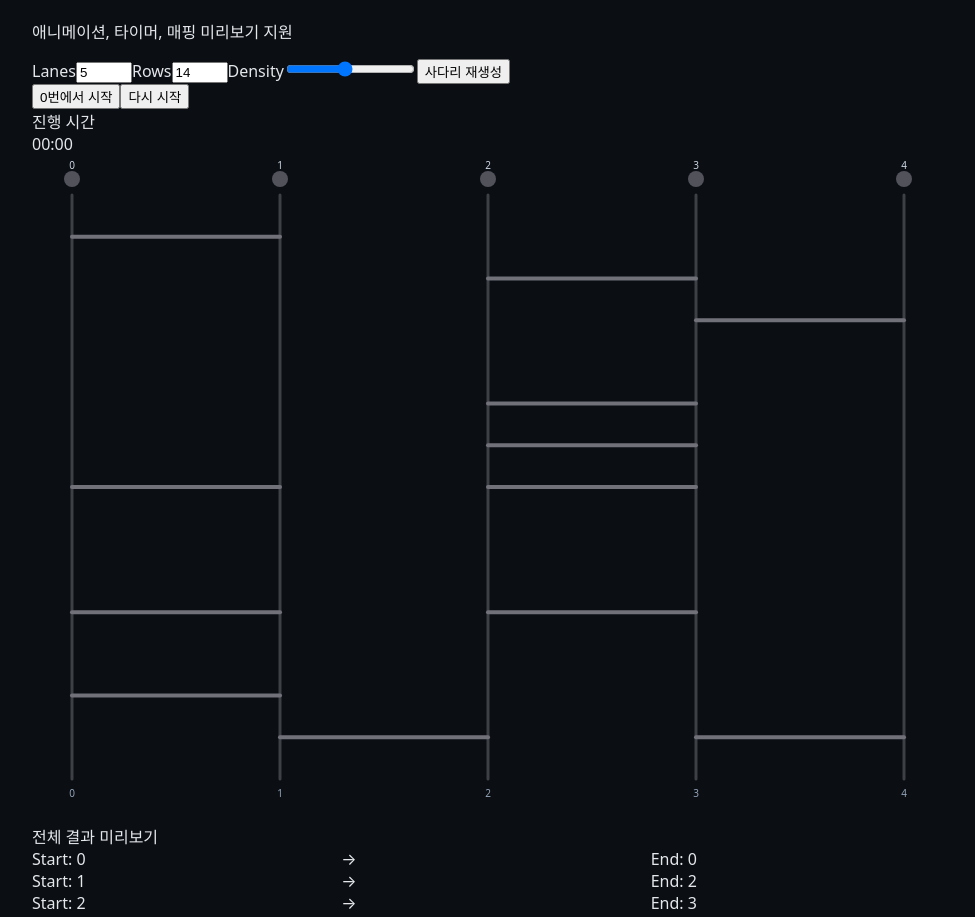
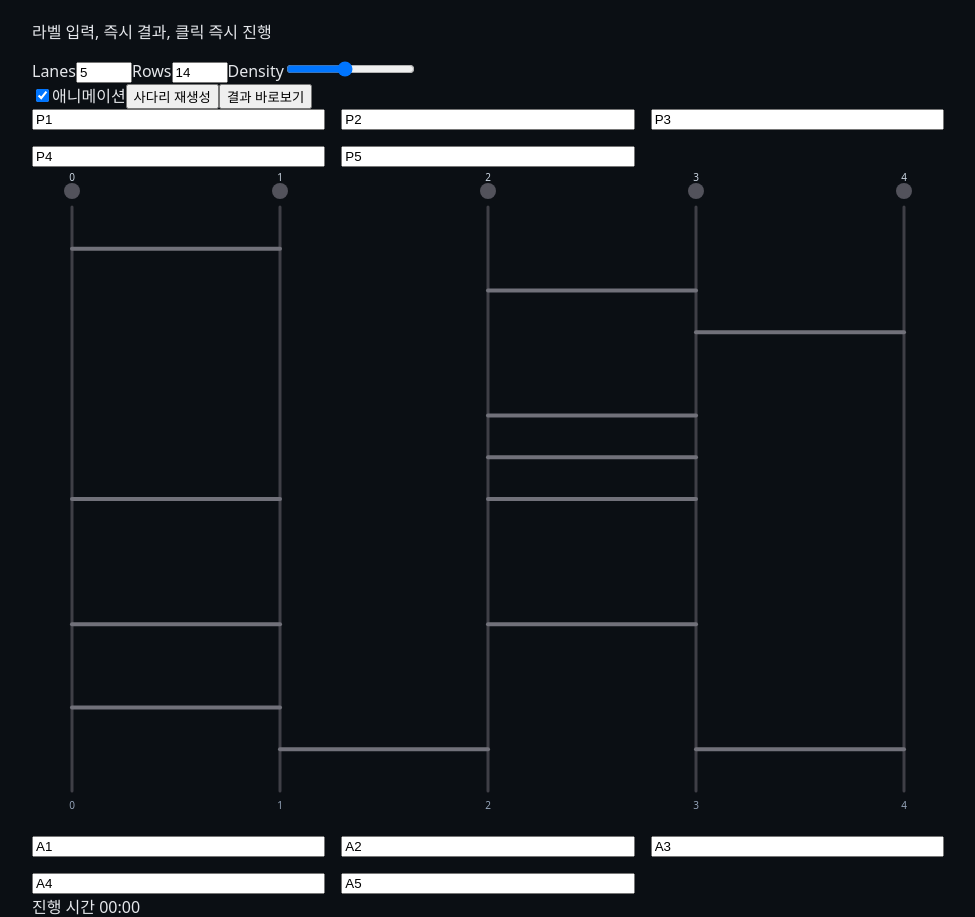
Before and after one commit to rudtn668/webgame-collection, a Next.js app: page /games/ladder in a window 1280 px wide. Shown: the part 200-1117 px from the top of the page, without its empty margins (152-1127 px from the left). Built offline with nearby package versions, Linux system fonts and the light colour scheme.

Commit message:
Update page.tsx

```diff
--- a/app/games/ladder/page.tsx
+++ b/app/games/ladder/page.tsx
@@ -3,10 +3,9 @@
 import React, { useEffect, useMemo, useRef, useState } from 'react'
 import Link from 'next/link'
 import { usePathname } from 'next/navigation'
-import { motion, AnimatePresence } from 'framer-motion'
 
 // =========================
-// 상단 네비 (파일 내 로컬 컴포넌트)
+// 상단 네비 (로컬 컴포넌트)
 // =========================
 function TopNav() {
   const pathname = usePathname()
@@ -30,7 +29,6 @@ function TopNav() {
             <span className="text-lg font-semibold tracking-tight text-white">Webgame Collection</span>
           </Link>
 
-          {/* Desktop */}
           <div className="hidden items-center gap-1 md:flex">
             {navItems.map((item) => {
               const active = pathname === item.href || (item.href !== '/' && pathname?.startsWith(item.href))
@@ -44,17 +42,13 @@ function TopNav() {
                 >
                   {item.label}
                   {active && (
-                    <motion.span
-                      layoutId="nav-underline"
-                      className="absolute inset-x-2 -bottom-1 h-0.5 rounded-full bg-gradient-to-r from-indigo-500 to-fuchsia-500"
-                    />
+                    <span className="absolute inset-x-2 -bottom-1 block h-0.5 rounded-full bg-gradient-to-r from-indigo-500 to-fuchsia-500" />
                   )}
                 </Link>
               )
             })}
           </div>
 
-          {/* Mobile button */}
           <button
             onClick={() => setOpen((v) => !v)}
             className="inline-flex h-10 w-10 items-center justify-center rounded-xl border border-neutral-700 text-neutral-100 md:hidden"
@@ -70,15 +64,8 @@ function TopNav() {
           </button>
         </div>
 
-        {/* Mobile menu */}
-        <AnimatePresence>
         {open && (
-            <motion.div
-              initial={{ height: 0, opacity: 0 }}
-              animate={{ height: 'auto', opacity: 1 }}
-              exit={{ height: 0, opacity: 0 }}
-              className="md:hidden"
-            >
+          <div className="md:hidden">
             <div className="border-t border-neutral-800/60 px-2 py-2">
               {navItems.map((item) => {
                 const active = pathname === item.href || (item.href !== '/' && pathname?.startsWith(item.href))
@@ -95,16 +82,15 @@ function TopNav() {
                 )
               })}
             </div>
-            </motion.div>
+          </div>
         )}
-        </AnimatePresence>
       </nav>
     </div>
   )
 }
 
 // =========================
-// 사다리 게임 (파일 내 로컬 컴포넌트)
+// 사다리 게임
 // =========================
 type Rung = { row: number; col: number }
 
@@ -115,21 +101,29 @@ function fmtTime(ms: number) {
   return `${mm}:${ss}`
 }
 
-function LadderGame() {
+export default function Page() {
+  // 기본 설정
   const [lanes, setLanes] = useState(5)
   const [rows, setRows] = useState(14)
   const [density, setDensity] = useState(0.28)
   const [rungs, setRungs] = useState<Rung[]>([])
 
+  // 라벨 입력 (start/end)
+  const [startLabels, setStartLabels] = useState<string[]>(() => Array.from({ length: lanes }, (_, i) => `P${i + 1}`))
+  const [endLabels, setEndLabels] = useState<string[]>(() => Array.from({ length: lanes }, (_, i) => `A${i + 1}`))
+
+  // 애니메이션/결과
+  const [animate, setAnimate] = useState(true) // false면 즉시 결과
+  const [elapsed, setElapsed] = useState(0)
+  const [isRunning, setIsRunning] = useState(false)
   const [startCol, setStartCol] = useState<number | null>(null)
-  const [isRunning, setIsRunning] = useState(false)
-  const [elapsed, setElapsed] = useState(0)
+  const [path, setPath] = useState<Array<[number, number]>>([])
+  const [showMapping, setShowMapping] = useState(false) // 결과 테이블 표시
 
+  // 반응형
   const containerRef = useRef<HTMLDivElement>(null)
   const [width, setWidth] = useState(720)
   const height = Math.max(420, Math.min(880, rows * 36 + 160))
-
-  // 반응형
   useEffect(() => {
     const el = containerRef.current
     if (!el) return
@@ -143,7 +137,12 @@ function LadderGame() {
     return () => ro.disconnect()
   }, [])
 
-  // 사다리 재생성
+  // 좌표계
+  const margin = 40
+  const colGap = (width - margin * 2) / (lanes - 1)
+  const rowGap = (height - margin * 2) / rows
+
+  // 사다리 생성
   const regenerate = React.useCallback(() => {
     const newRungs: Rung[] = []
     for (let r = 0; r < rows; r++) {
@@ -157,23 +156,37 @@ function LadderGame() {
       }
     }
     setRungs(newRungs)
+    // 요청: 재생성하면 길목(경로) 안 보이게
+    setPath([])
     setStartCol(null)
     setIsRunning(false)
     setElapsed(0)
-    setTracer(null)
-    setPath([])
+    setShowMapping(false)
   }, [rows, lanes, density])
 
+  // lanes 바뀌면 라벨 길이 맞추기
+  useEffect(() => {
+    setStartLabels((prev) => {
+      const next = [...prev]
+      next.length = lanes
+      for (let i = 0; i < lanes; i++) if (!next[i]) next[i] = `P${i + 1}`
+      return next
+    })
+    setEndLabels((prev) => {
+      const next = [...prev]
+      next.length = lanes
+      for (let i = 0; i < lanes; i++) if (!next[i]) next[i] = `A${i + 1}`
+      return next
+    })
+  }, [lanes])
+
+  // 초기/설정 변경 시 재생성
   useEffect(() => {
     regenerate()
     // eslint-disable-next-line react-hooks/exhaustive-deps
   }, [rows, lanes, density])
 
-  // 좌표계
-  const margin = 40
-  const colGap = (width - margin * 2) / (lanes - 1)
-  const rowGap = (height - margin * 2) / rows
-
+  // 유틸
   const hasRung = (row: number, col: number) => rungs.some((r) => r.row === row && r.col === col)
   const follow = (colStart: number) => {
     let col = colStart
@@ -183,24 +196,36 @@ function LadderGame() {
     }
     return col
   }
+  const mapping = useMemo(() => Array.from({ length: lanes }, (_, i) => ({ from: i, to: follow(i) })), [lanes, rows, rungs])
 
   // 애니메이션 상태
   const [tracer, setTracer] = useState<{
     x: number; y: number; col: number; row: number; mode: 'down' | 'horiz'; targetX: number; targetY: number
   } | null>(null)
-  const [path, setPath] = useState<Array<[number, number]>>([])
   const rafRef = useRef<number | null>(null)
   const startTimeRef = useRef<number | null>(null)
 
-  const startFrom = (col: number) => {
-    if (isRunning) return
+  const beginFrom = (col: number) => {
+    // 요청: 숫자 누르면 바로 진행 (버튼 없음)
+    setShowMapping(false)
+    setStartCol(col)
+    setElapsed(0)
+    setPath([])
+
+    if (!animate) {
+      // 즉시 결과 모드
+      setIsRunning(false)
+      setTracer(null)
+      // 선택 경로 없이 테이블만 보여줌
+      setShowMapping(true)
+      return
+    }
+
     const x0 = margin + col * colGap
     const y0 = margin
     setPath([[x0, y0]])
     setTracer({ x: x0, y: y0, col, row: 0, mode: 'down', targetX: x0, targetY: margin + rowGap })
-    setStartCol(col)
     setIsRunning(true)
-    setElapsed(0)
     startTimeRef.current = performance.now()
   }
 
@@ -235,7 +260,9 @@ function LadderGame() {
               } else {
                 row = row + 1
                 if (row > rows - 1) {
+                  // 끝
                   setIsRunning(false)
+                  setShowMapping(true) // 도착 후 결과 표시
                   return { x, y, col, row, mode, targetX, targetY }
                 }
                 mode = 'down'
@@ -252,6 +279,7 @@ function LadderGame() {
             row = row + 1
             if (row > rows - 1) {
               setIsRunning(false)
+              setShowMapping(true) // 도착 후 결과 표시
               return { x, y, col, row, mode, targetX, targetY }
             }
             targetY = margin + (row + 1) * rowGap
@@ -281,22 +309,30 @@ function LadderGame() {
     }
   }, [isRunning, tracer, rows, rowGap, colGap])
 
-  const reset = () => {
+  // 전체 결과 바로보기
+  const showAllResults = () => {
     setIsRunning(false)
-    setStartCol(null)
-    setElapsed(0)
     setTracer(null)
     setPath([])
+    setShowMapping(true)
   }
 
-  const mapping = useMemo(
-    () => Array.from({ length: lanes }, (_, i) => ({ from: i, to: follow(i) })),
-    [lanes, rows, rungs]
-  )
+  // 입력 핸들러
+  const updateStartLabel = (i: number, val: string) =>
+    setStartLabels((prev) => prev.map((v, idx) => (idx === i ? val : v)))
+  const updateEndLabel = (i: number, val: string) =>
+    setEndLabels((prev) => prev.map((v, idx) => (idx === i ? val : v)))
 
   return (
-    <div ref={containerRef} className="mx-auto mt-6 max-w-6xl px-4">
-      <div className="mb-4 flex flex-wrap items-center justify-between gap-3">
+    <main className="min-h-screen bg-neutral-950 text-white">
+      <TopNav />
+
+      <section className="mx-auto max-w-6xl px-4 py-6">
+        <h1 className="mb-2 text-2xl font-bold">사다리 타기</h1>
+        <p className="mb-4 text-neutral-300">라벨 입력, 즉시 결과, 클릭 즉시 진행</p>
+
+        {/* 컨트롤 바 */}
+        <div className="mb-4 flex flex-wrap items-center gap-3">
           <div className="flex items-center gap-2">
             <span className="text-sm text-neutral-300">Lanes</span>
             <input
@@ -316,56 +352,50 @@ function LadderGame() {
               onChange={(e) => setDensity(Number(e.target.value))}
               className="h-2 w-40 cursor-pointer"
             />
+          </div>
+
+          <div className="ml-auto flex items-center gap-3">
+            <label className="flex select-none items-center gap-2 text-sm text-neutral-300">
+              <input
+                type="checkbox"
+                checked={animate}
+                onChange={(e) => setAnimate(e.target.checked)}
+              />
+              애니메이션
+            </label>
+
             <button
               onClick={regenerate}
               className="rounded-xl border border-neutral-700 bg-neutral-900 px-3 py-2 text-sm text-white hover:bg-neutral-800"
             >
               사다리 재생성
             </button>
-        </div>
 
-        <div className="flex items-center gap-2">
             <button
-            onClick={() => (startCol !== null ? startFrom(startCol) : startFrom(0))}
-            disabled={isRunning}
-            className="rounded-xl bg-gradient-to-r from-indigo-500 to-fuchsia-500 px-4 py-2 text-sm font-semibold text-white disabled:from-neutral-700 disabled:to-neutral-700"
+              onClick={showAllResults}
+              className="rounded-xl bg-gradient-to-r from-indigo-500 to-fuchsia-500 px-4 py-2 text-sm font-semibold text-white"
             >
-            {startCol === null ? '0번에서 시작' : `${startCol}번에서 다시 시작`}
-          </button>
-          <button
-            onClick={reset}
-            className="rounded-xl border border-neutral-700 bg-neutral-900 px-4 py-2 text-sm text-white hover:bg-neutral-800"
-          >
-            다시 시작
+              결과 바로보기
             </button>
           </div>
         </div>
 
-      {/* 타이머 */}
-      <div className="mb-2 flex items-center justify-between">
-        <div className="text-sm text-neutral-300">진행 시간</div>
-        <motion.div
-          key={isRunning ? 'on' : 'off'}
-          initial={{ scale: 0.9, opacity: 0 }}
-          animate={{ scale: 1, opacity: 1 }}
-          className={`rounded-full px-3 py-1 text-sm font-mono ${
-            isRunning ? 'bg-indigo-500/20 text-indigo-200' : 'bg-neutral-800 text-neutral-300'
-          }`}
-        >
-          {fmtTime(elapsed)}
-        </motion.div>
+        {/* 라벨 입력 영역 (Start) */}
+        <div className="mb-2 grid grid-cols-2 gap-2 sm:grid-cols-3 md:grid-cols-5">
+          {Array.from({ length: lanes }, (_, i) => (
+            <input
+              key={`s-${i}`}
+              value={startLabels[i] ?? ''}
+              onChange={(e) => updateStartLabel(i, e.target.value)}
+              placeholder={`Start ${i}`}
+              className="w-full rounded-xl border border-neutral-700 bg-neutral-900 px-3 py-2 text-sm text-white placeholder:text-neutral-500"
+            />
+          ))}
         </div>
 
         {/* 캔버스 */}
-      <div className="relative overflow-hidden rounded-2xl border border-neutral-800 bg-neutral-950/60 p-2">
+        <div ref={containerRef} className="relative overflow-hidden rounded-2xl border border-neutral-800 bg-neutral-950/60 p-2">
           <svg width={width} height={height} className="mx-auto block">
-          <defs>
-            <radialGradient id="glow" cx="50%" cy="50%" r="50%">
-              <stop offset="0%" stopColor="#ffffff" stopOpacity="1" />
-              <stop offset="100%" stopColor="#ffffff" stopOpacity="0" />
-            </radialGradient>
-          </defs>
-
             {/* 세로줄 */}
             {Array.from({ length: lanes }, (_, i) => (
               <line
@@ -394,16 +424,14 @@ function LadderGame() {
               />
             ))}
 
-          {/* 시작 핀 */}
+            {/* 시작 핀 (클릭 시 즉시 진행 또는 애니메이션 시작) */}
             {Array.from({ length: lanes }, (_, i) => (
-            <g key={`pin-${i}`}>
+              <g key={`pin-${i}`} className="cursor-pointer" onClick={() => beginFrom(i)}>
                 <circle
                   cx={margin + i * colGap}
                   cy={margin - 16}
                   r={8}
                   fill={startCol === i ? '#a78bfa' : '#52525b'}
-                className="cursor-pointer"
-                onClick={() => (isRunning ? null : setStartCol(i))}
                 />
                 <text
                   x={margin + i * colGap}
@@ -417,7 +445,7 @@ function LadderGame() {
               </g>
             ))}
 
-          {/* 진행 경로 */}
+            {/* 진행 경로 (재생성 시 숨김 처리됨) */}
             {path.length > 1 && (
               <polyline
                 points={path.map((p) => p.join(',')).join(' ')}
@@ -433,7 +461,7 @@ function LadderGame() {
             {tracer && (
               <g>
                 <circle cx={tracer.x} cy={tracer.y} r={7} fill="#ffffff" />
-              <circle cx={tracer.x} cy={tracer.y} r={18} fill="url(#glow)" />
+                <circle cx={tracer.x} cy={tracer.y} r={18} fill="rgba(255,255,255,0.15)" />
               </g>
             )}
 
@@ -453,42 +481,50 @@ function LadderGame() {
           </svg>
         </div>
 
-      {/* 결과 테이블 */}
+        {/* 라벨 입력 영역 (End) */}
+        <div className="mt-2 grid grid-cols-2 gap-2 sm:grid-cols-3 md:grid-cols-5">
+          {Array.from({ length: lanes }, (_, i) => (
+            <input
+              key={`e-${i}`}
+              value={endLabels[i] ?? ''}
+              onChange={(e) => updateEndLabel(i, e.target.value)}
+              placeholder={`End ${i}`}
+              className="w-full rounded-xl border border-neutral-700 bg-neutral-900 px-3 py-2 text-sm text-white placeholder:text-neutral-500"
+            />
+          ))}
+        </div>
+
+        {/* 상태/결과 바 */}
+        <div className="mt-4 flex items-center justify-between">
+          <div className="text-sm text-neutral-300">진행 시간 <span className="ml-2 rounded-full bg-neutral-800 px-2 py-0.5 font-mono">{fmtTime(elapsed)}</span></div>
+          <div className="text-sm text-neutral-400">
+            {startCol !== null ? (
+              <>선택: <span className="font-mono text-white">{startLabels[startCol] ?? startCol}</span> → 도착: <span className="font-mono text-white">{endLabels[follow(startCol)] ?? follow(startCol)}</span></>
+            ) : (
+              <>상단 핀을 클릭하면 진행합니다</>
+            )}
+          </div>
+        </div>
+
+        {/* 결과 테이블 (요청: 결과 바로보기/도착 후 표시) */}
+        {showMapping && (
           <div className="mt-6 overflow-hidden rounded-2xl border border-neutral-800">
-        <div className="bg-neutral-900/60 px-4 py-3 text-sm font-semibold text-white">전체 결과 미리보기</div>
+            <div className="bg-neutral-900/60 px-4 py-3 text-sm font-semibold text-white">전체 결과</div>
             <div className="divide-y divide-neutral-800">
               {mapping.map((m) => (
                 <div key={m.from} className="grid grid-cols-3 items-center px-4 py-2 text-sm">
                   <div className="text-neutral-300">
-                Start: <span className="font-mono text-white">{m.from}</span>
+                    {startLabels[m.from] ?? `Start ${m.from}`}
                   </div>
                   <div className="text-center text-neutral-500">→</div>
                   <div className="text-right text-neutral-300">
-                End: <span className="font-mono text-white">{m.to}</span>
+                    {endLabels[m.to] ?? `End ${m.to}`}
                   </div>
                 </div>
               ))}
             </div>
           </div>
-
-      <p className="mt-3 text-xs text-neutral-500">
-        팁: 위쪽 원형 핀(번호)을 클릭해 시작 지점을 선택하고, “다시 시작”으로 언제든 초기화할 수 있어요.
-      </p>
-    </div>
-  )
-}
-
-// =========================
-// 페이지 엔트리
-// =========================
-export default function Page() {
-  return (
-    <main className="min-h-screen bg-neutral-950 text-white">
-      <TopNav />
-      <section className="mx-auto max-w-6xl px-4 py-6">
-        <h1 className="mb-2 text-2xl font-bold">사다리 타기</h1>
-        <p className="mb-4 text-neutral-300">애니메이션, 타이머, 매핑 미리보기 지원</p>
-        <LadderGame />
+        )}
       </section>
     </main>
   )
```
Lines whose indentation alone changed are shown as unchanged.
